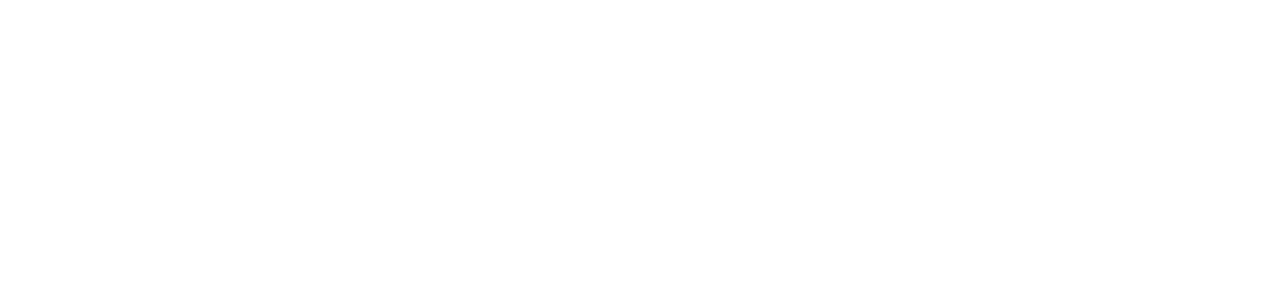
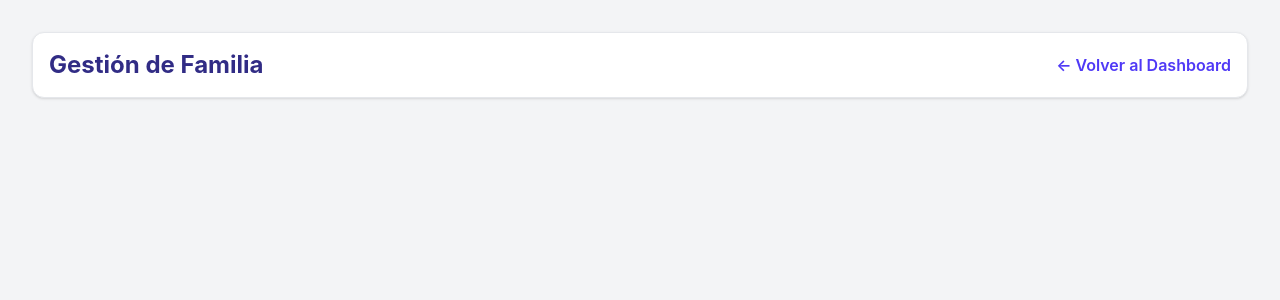
Before and after one commit to Rhoy16/p1prograWebG1, a React (Vite) app in the folder famibalance-app/: page /metas in a window 1280 px wide. Before the commit this address had no page. Shown: the top 300 px of the page. Built offline with nearby package versions, Linux system fonts and the light colour scheme.

Commit message:
Agrega vista de metas de ahorro v1

```diff
--- a/famibalance-app/src/App.jsx
+++ b/famibalance-app/src/App.jsx
@@ -2,7 +2,7 @@
 import Login from './views/Login';
 import Dashboard from './views/Dashboard';
 import GrupoFamiliar from './views/GrupoFamiliar'; // 1. Importamos la nueva vista
-
+import Metas from './views/Metas';
 function App() {
   return (
     <BrowserRouter>
@@ -11,6 +11,7 @@
         <Route path="/dashboard" element={<Dashboard />} />
         {/* 2. Agregamos la ruta de la familia */}
         <Route path="/familia" element={<GrupoFamiliar />} />
+        <Route path="/metas" element = {<Metas />}/>
       </Routes>
     </BrowserRouter>
   );
--- a/famibalance-app/src/views/Dashboard.jsx
+++ b/famibalance-app/src/views/Dashboard.jsx
@@ -108,13 +108,19 @@
           <h1 className="text-4xl font-extrabold text-indigo-900">Resumen Financiero</h1>
           <p className="text-gray-500 mt-2">Bienvenido a tu panel de control familiar.</p>
         </div>
-
+        <div className="flex gap-4">
+        <Link to = "/metas" className = "hidden md:block bg-white text-indigo-600 font-bold py-2 px-4 rounded-lg border border-indigo-200 hover:bg-indigo-50 transition shadow-sm">
+        Metas de Ahorro
+        </Link>
         <Link
           to="/familia"
           className="hidden md:block bg-white text-indigo-600 font-bold py-2 px-4 rounded-lg border border-indigo-200 hover:bg-indigo-50 transition shadow-sm"
         >
           Gestionar Familia
         </Link>
+        </div>
+
+
       </header>
       <section className="bg-white p-6 rounded-2xl shadow-sm border border-gray-200 mb-8">
         <h2 className="text-xl font-bold text-indigo-900 mb-4">
--- /dev/null
+++ b/famibalance-app/src/views/Metas.jsx
@@ -0,0 +1,18 @@
+import { useState } from "react";
+import { Link } from "react-router-dom";
+const  Metas = () =>{
+    const [metas,setMetas] = useState(3000);
+    const [ahorrado,setAhorrado] = useState(1200);
+
+
+    return <div className="min-h-screen bg-gray-100 p-8">
+      <nav className="mb-8 flex justify-between items-center bg-white p-4 rounded-xl shadow-sm border border-gray-200">
+        <h1 className="text-2xl font-bold text-indigo-900">Gestión de Familia</h1>
+        <Link to="/dashboard" className="text-indigo-600 hover:text-indigo-800 font-semibold">
+          ← Volver al Dashboard
+        </Link>
+      </nav>
+      </div>
+
+}
+export default Metas;
```
